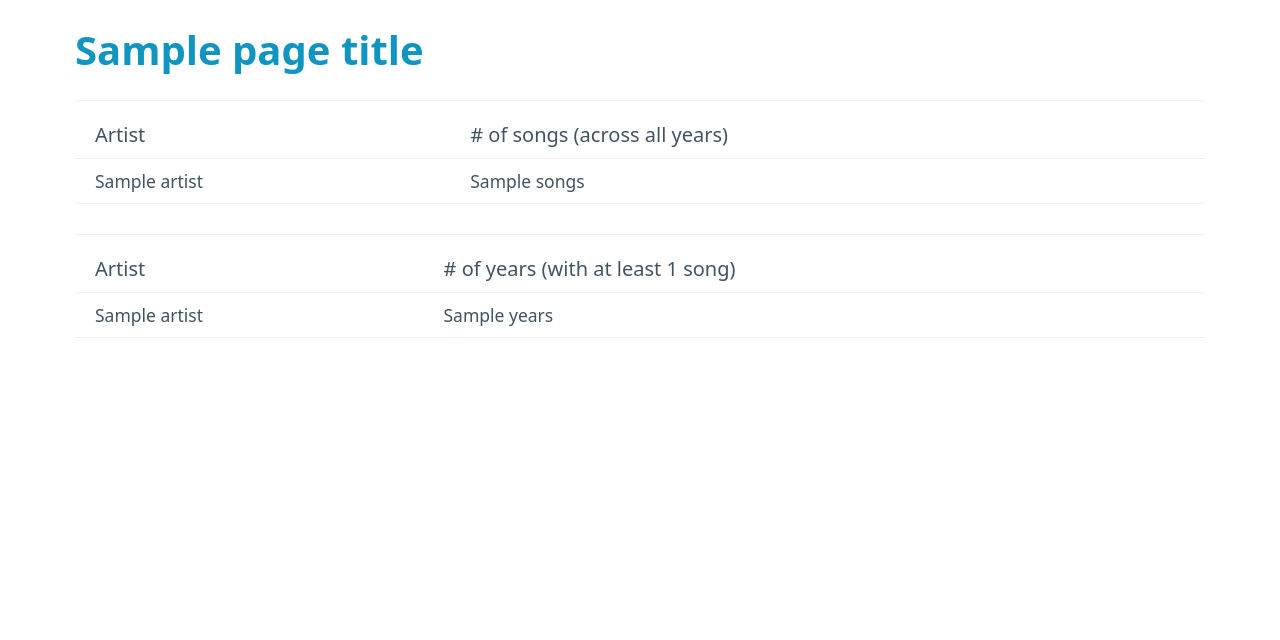
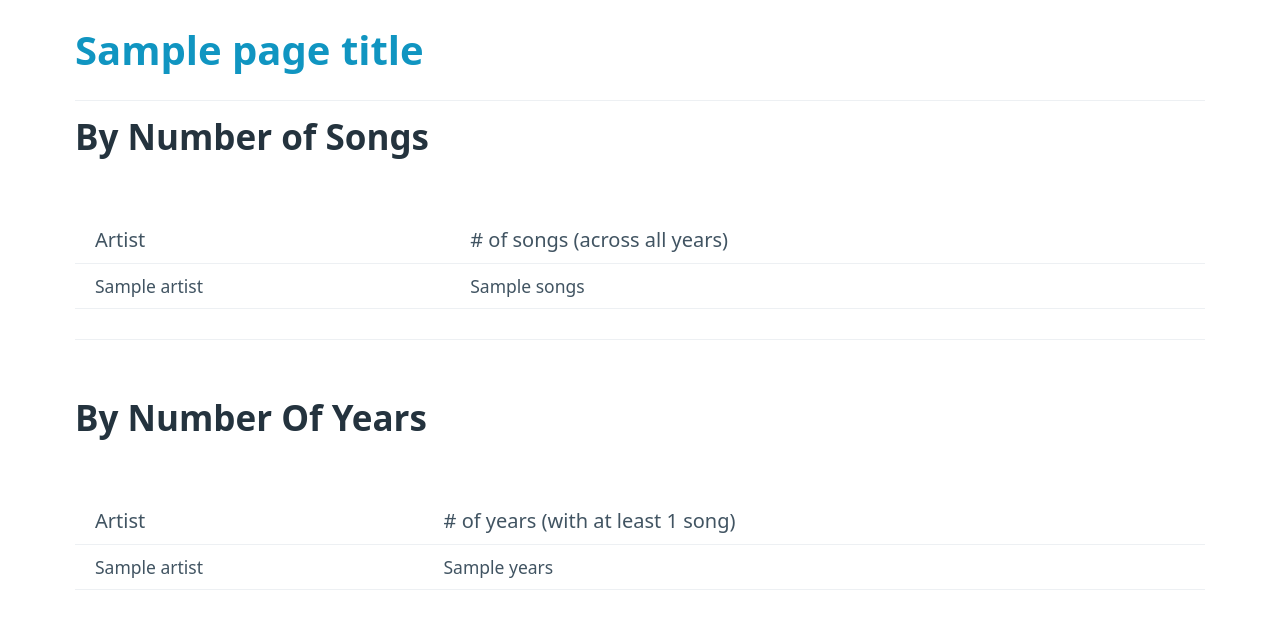
Before and after one commit to andrewwhipple/music-tracker, a Django app: template music_tracker/music_tracker/tracker/templates/tracker/obsessions-stats.html in a window 1280 px wide. Shown: the part 189-829 px from the top of the page. Before the commit the page ends 527 px from the top, so only its background shows below. Run offline with Django 4.2, Linux system fonts and the light colour scheme; the template is opened without the code that fills it: most values are stand-ins (such as "Sample title", 1, 10 or a date in 2020).

Commit message:
Add section headers

```diff
--- a/music_tracker/music_tracker/tracker/templates/tracker/obsessions-stats.html
+++ b/music_tracker/music_tracker/tracker/templates/tracker/obsessions-stats.html
@@ -7,6 +7,7 @@
 <h1><a class="page-title" href="/obsessions/stats">{{page_title}}</a></h1>
 <hr>
 
+<h2>By Number of Songs</h2>
 <table>
     <tr>
         <th>Artist</th>
@@ -22,6 +23,7 @@
 
 <hr>
 
+<h2>By Number Of Years</h2>
 <table>
     <tr>
         <th>Artist</th>
```
